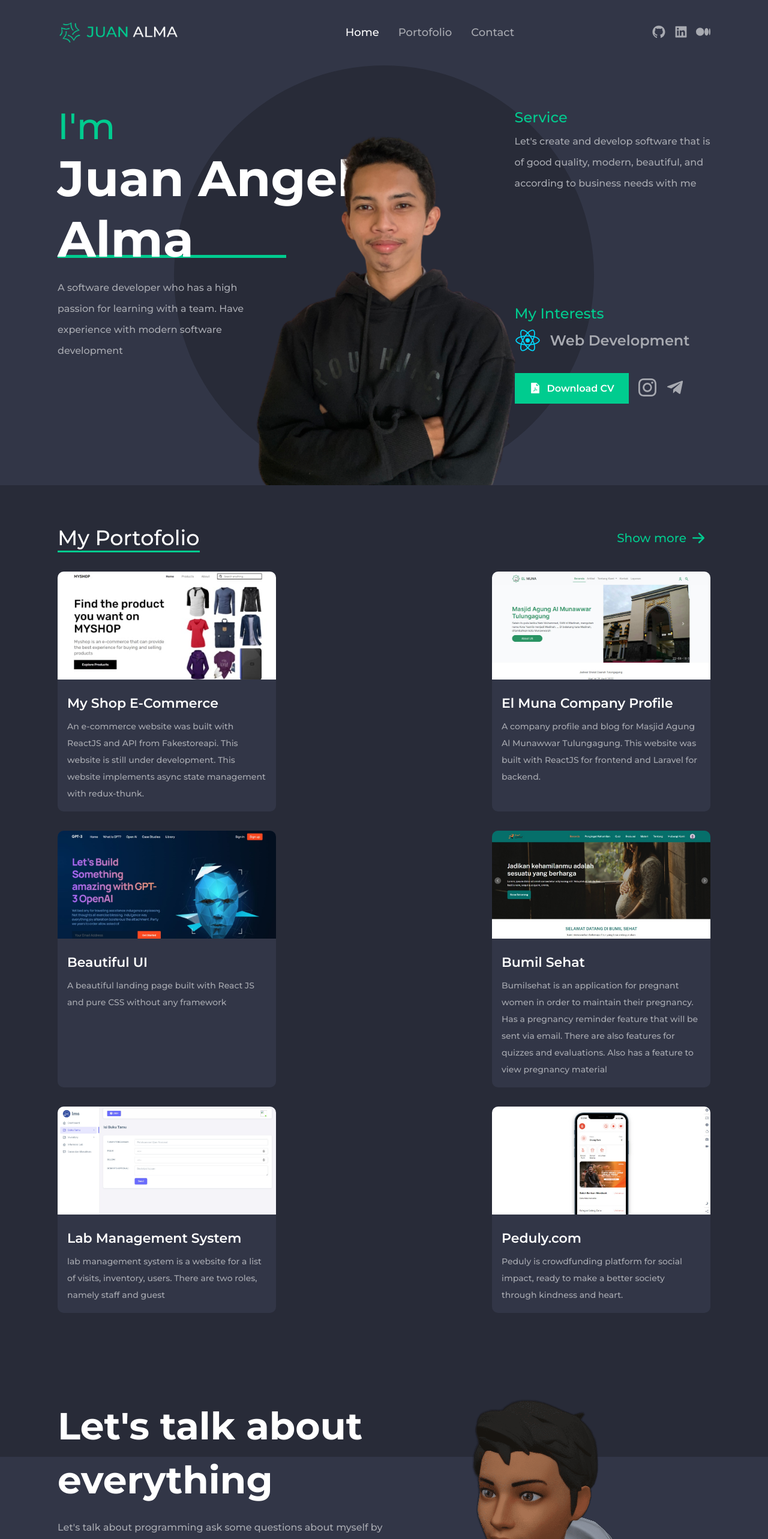
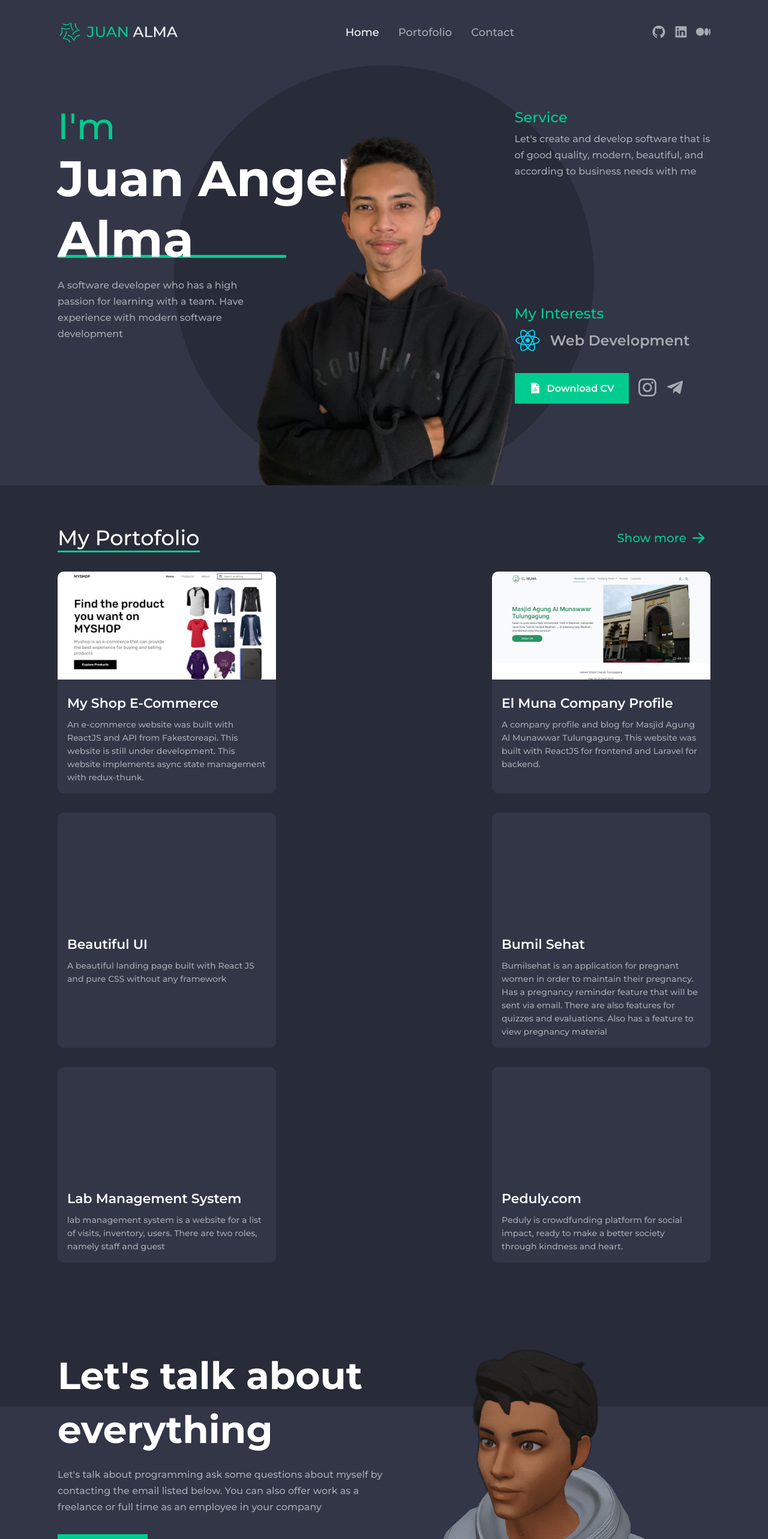
Before and after one commit to juanangelaalma/portofolio-2022, a React (Create React App) app: page / in a window 1280 px wide. Shown: the top 2566 px of the page at 60% size. Built offline with nearby package versions, Linux system fonts and the light colour scheme.

Commit message:
add lazy load and change line height for p text

```diff
--- a/package.json
+++ b/package.json
@@ -10,6 +10,7 @@
     "react": "^18.1.0",
     "react-dom": "^18.1.0",
     "react-icons": "^4.3.1",
+    "react-lazy-load": "^3.1.14",
     "react-scripts": "5.0.1",
     "web-vitals": "^2.1.4"
   },
--- a/src/components/project/Project.jsx
+++ b/src/components/project/Project.jsx
@@ -1,4 +1,5 @@
 import React from "react";
+import LazyLoad from 'react-lazy-load';
 
 import "./project.css";
 
@@ -6,7 +7,9 @@ const Project = ({ img, title, desc, url }) => {
   return (
     <a target="__blank" href={url} className="porto__portofolio-list_project">
       <div className="porto__portofolio-list_project-img">
-        <img src={img} alt={title} />
+          <LazyLoad height={180} offsetVertical={300}>
+              <img src={img} alt={title} />
+          </LazyLoad>
       </div>
       <div className="porto__portofolio-list_project-content">
         <h1>{ title }</h1>
--- a/src/components/project/project.css
+++ b/src/components/project/project.css
@@ -42,7 +42,7 @@
   font-style: normal;
   font-weight: 500;
   font-size: 14px;
-  line-height: 28px;
+  line-height: 22px;
   /* or 188% */
 
 
--- a/src/containers/contact/contact.css
+++ b/src/containers/contact/contact.css
@@ -26,7 +26,7 @@
   font-family: var(--font-family);
   font-weight: 500;
   font-size: 16px;
-  line-height: 35px;
+  line-height: 27px;
   /* or 188% */
 
 
--- a/src/containers/header/header.css
+++ b/src/containers/header/header.css
@@ -75,7 +75,7 @@
   font-style: normal;
   font-weight: 500;
   font-size: 16px;
-  line-height: 35px;
+  line-height: 27px;
   /* or 188% */
   margin-right: 40%;
 
@@ -121,7 +121,7 @@
   font-style: normal;
   font-weight: 500;
   font-size: 16px;
-  line-height: 35px;
+  line-height: 27px;
   /* or 188% */
 
   color: var(--color-text);
@@ -196,6 +196,8 @@
 
   .porto__header-content_right-service, .porto__header-content_right-interest {
     width: 80%;
+    animation: scale-up-center 300ms;
+    animation-delay: 300ms;
   }
 
   .porto__header-content_right-service p {
```
Also changed, not shown: 1 other file (tests, documents, lock files or other folders).
